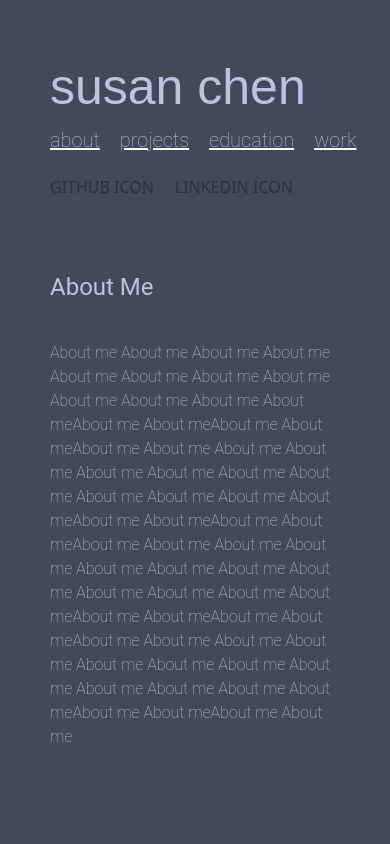
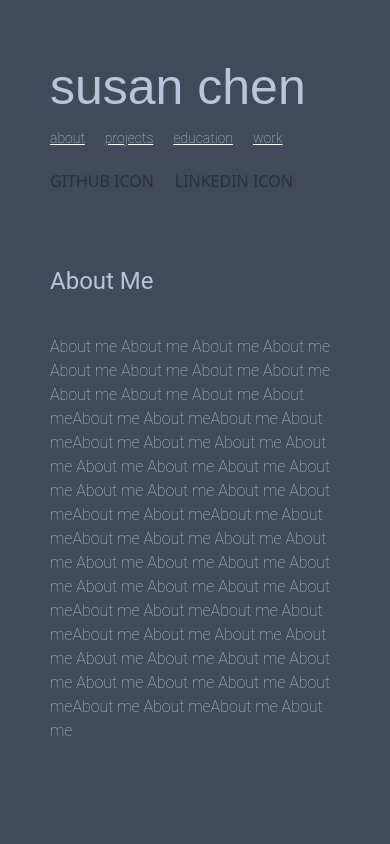
Before and after one commit to susancantdance/susanchenportfolio, a React (Vite) app: page / in a window 390 px wide. Shown: the top 844 px of the page. Built offline with nearby package versions, Linux system fonts and the light colour scheme; a web font is replaced by a local one.

Commit message:
fixed too-wide header on mobile

```diff
--- a/src/components/LeftNav.module.css
+++ b/src/components/LeftNav.module.css
@@ -36,7 +36,7 @@
   .current {
     text-decoration: underline white;
     color: rgb(186, 196, 221);
-    font-size: 20px;
+    font-size: 14px;
     font-family: "Roboto", sans-serif;
     font-weight: lighter;
     font-style: italic;
@@ -47,7 +47,7 @@
     color: rgb(186, 196, 221);
     margin: 0px 20px 20px 0px;
     cursor: pointer;
-    font-size: 20px;
+    font-size: 14px;
     /* font-style: italic; */
     font-family: "Roboto", sans-serif;
     font-weight: lighter;
```
